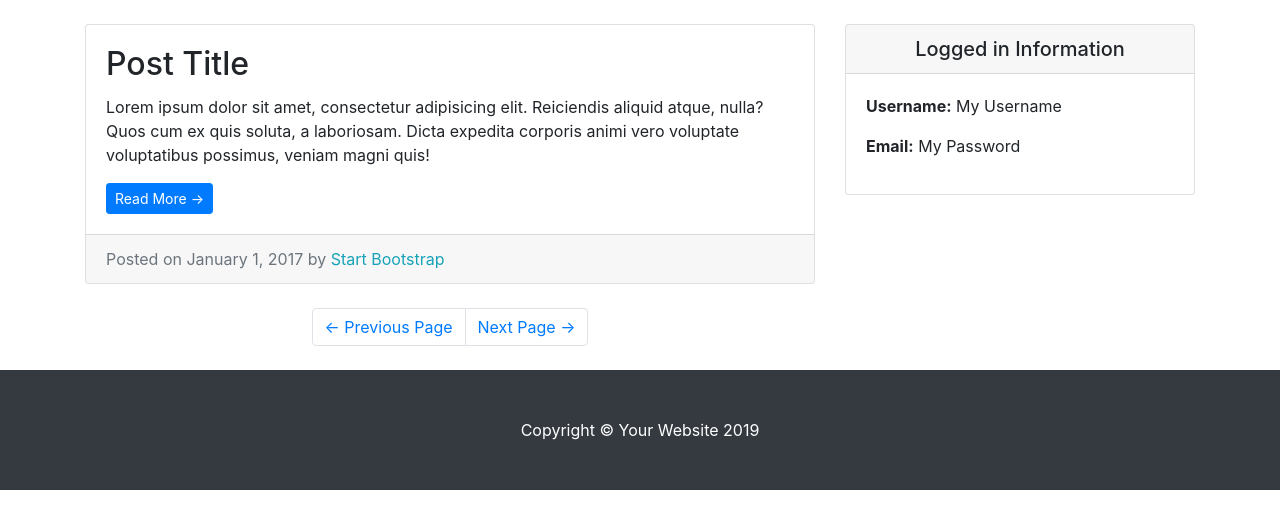
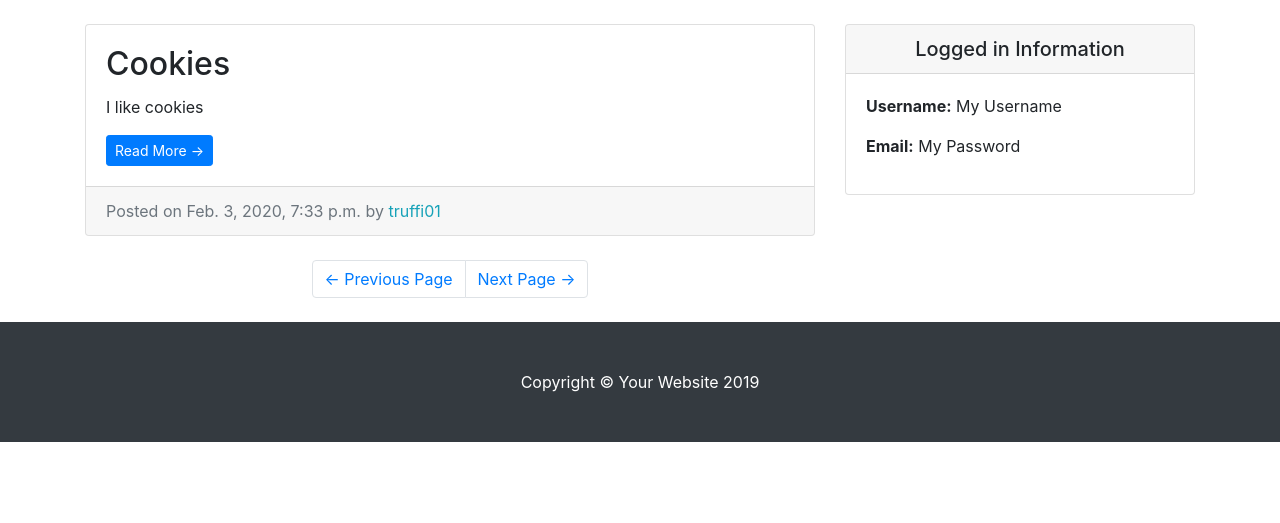
Before and after one commit to truffi01/Blog, a Django app: page / in a window 1280 px wide. Shown: the part 56-579 px from the top of the page. Run offline with Django 3.2, Linux system fonts and the light colour scheme; data comes from the database, SQL or seed files in the repository; some libraries are stand-ins or nearby versions.

Commit message:
added post detail page

```diff
--- /dev/null
+++ b/posts/templates/posts/base.html
@@ -0,0 +1,93 @@
+{% load static %}
+
+<!DOCTYPE html>
+<html lang="en">
+
+<head>
+
+  <meta charset="utf-8">
+  <meta name="viewport" content="width=device-width, initial-scale=1, shrink-to-fit=no">
+  <meta name="description" content="">
+  <meta name="author" content="">
+
+  <title>Blog</title>
+
+  <!-- Bootstrap core CSS -->
+  <link href="{% static 'posts/vendor/bootstrap/css/bootstrap.min.css' %}" rel="stylesheet">
+
+  <!-- Custom styles for this template -->
+  <link href="{% static 'posts/css/blog-home.css' %}" rel="stylesheet">
+
+</head>
+
+<body>
+
+  <!-- Navigation -->
+  <nav class="navbar navbar-expand-lg navbar-dark bg-dark fixed-top">
+    <div class="container">
+      <a class="navbar-brand" href="#">My Blog</a>
+      <button class="navbar-toggler" type="button" data-toggle="collapse" data-target="#navbarResponsive" aria-controls="navbarResponsive" aria-expanded="false" aria-label="Toggle navigation">
+        <span class="navbar-toggler-icon"></span>
+      </button>
+      <div class="collapse navbar-collapse" id="navbarResponsive">
+        <ul class="navbar-nav ml-auto">
+          <li class="nav-item">
+            <a class="nav-link" href="#">Post Now</a>
+          </li>
+          <li class="nav-item">
+            <a class="nav-link" href="#">Log Out</a>
+          </li>
+        </ul>
+      </div>
+    </div>
+  </nav>
+
+  <!-- Page Content -->
+  <div class="container">
+
+    <div class="row">
+
+   {% block content %} {% endblock %}
+
+       <!-- Sidebar Widgets Column -->
+    <div class="col-md-4">
+
+                <!-- Side Widget -->
+      <div class="card my-4">
+          <h5 class="card-header text-center">Logged in Information</h5>
+          <div class="card-body">
+            <ul class="list-unstyled mb-0">
+                <li>
+                    <p> <strong>Username:</strong> My Username </p>
+                </li>
+                <li>
+                    <p> <strong>Email:</strong> My Password</p>
+                </li>
+            </ul>
+          </div>
+        </div>
+
+
+      </div>
+
+    </div>
+    <!-- /.row -->
+
+  </div>
+  <!-- /.container -->
+
+  <!-- Footer -->
+  <footer class="py-5 bg-dark">
+    <div class="container">
+      <p class="m-0 text-center text-white">Copyright &copy; Your Website 2019</p>
+    </div>
+    <!-- /.container -->
+  </footer>
+
+  <!-- Bootstrap core JavaScript -->
+  <script src="{% static 'posts/vendor/jquery/jquery.min.js' %}"></script>
+  <script src="{% static 'posts/bootstrap/js/bootstrap.bundle.min.js' %}"></script>
+
+</body>
+
+</html>
--- a/posts/templates/posts/index.html
+++ b/posts/templates/posts/index.html
@@ -1,67 +1,25 @@
-{% load static %}
+   {% extends "posts/base.html" %}
 
-<!DOCTYPE html>
-<html lang="en">
-
-<head>
-
-  <meta charset="utf-8">
-  <meta name="viewport" content="width=device-width, initial-scale=1, shrink-to-fit=no">
-  <meta name="description" content="">
-  <meta name="author" content="">
-
-  <title>Blog</title>
-
-  <!-- Bootstrap core CSS -->
-  <link href="{% static 'posts/vendor/bootstrap/css/bootstrap.min.css' %}" rel="stylesheet">
-
-  <!-- Custom styles for this template -->
-  <link href="{% static 'posts/css/blog-home.css' %}" rel="stylesheet">
-
-</head>
-
-<body>
-
-  <!-- Navigation -->
-  <nav class="navbar navbar-expand-lg navbar-dark bg-dark fixed-top">
-    <div class="container">
-      <a class="navbar-brand" href="#">My Blog</a>
-      <button class="navbar-toggler" type="button" data-toggle="collapse" data-target="#navbarResponsive" aria-controls="navbarResponsive" aria-expanded="false" aria-label="Toggle navigation">
-        <span class="navbar-toggler-icon"></span>
-      </button>
-      <div class="collapse navbar-collapse" id="navbarResponsive">
-        <ul class="navbar-nav ml-auto">
-          <li class="nav-item">
-            <a class="nav-link" href="#">Post Now</a>
-          </li>
-          <li class="nav-item">
-            <a class="nav-link" href="#">Log Out</a>
-          </li>
-        </ul>
-      </div>
-    </div>
-  </nav>
-
-  <!-- Page Content -->
-  <div class="container">
-
-    <div class="row">
+   {% block content %}
 
    <!-- Blog Entries Column -->
    <div class="col-md-8">
 
+    {% for posts in blog_posts %}
     <!-- Blog Post -->
     <div class="card mb-4 mt-4">
       <div class="card-body">
-            <h2 class="card-title">Post Title</h2>
-            <p class="card-text">Lorem ipsum dolor sit amet, consectetur adipisicing elit. Reiciendis aliquid atque, nulla? Quos cum ex quis soluta, a laboriosam. Dicta expedita corporis animi vero voluptate voluptatibus possimus, veniam magni quis!</p>
+        <h2 class="card-title">{{ posts.post_title }}</h2>
+        <p class="card-text">{{ posts.post_text | truncatechars:100 }}</p>
         <a href="#" class="btn btn-primary btn-sm">Read More &rarr;</a>
       </div>
       <div class="card-footer text-muted">
-            Posted on January 1, 2017 by
-            <span class= "text-info mr-2">Start Bootstrap</span>
+        Posted on {{ posts.post_date }} by
+        <span class= "text-info mr-2">{{ posts.post_author }}</span>
       </div>
     </div>
+
+    {% endfor %}
 
     <!-- Pagination -->
     <ul class="pagination justify-content-center mb-4">
@@ -75,45 +33,4 @@
 
   </div>
 
-       <!-- Sidebar Widgets Column -->
-    <div class="col-md-4">
-
-                <!-- Side Widget -->
-      <div class="card my-4">
-          <h5 class="card-header text-center">Logged in Information</h5>
-          <div class="card-body">
-            <ul class="list-unstyled mb-0">
-                <li>
-                    <p> <strong>Username:</strong> My Username </p>
-                </li>
-                <li>
-                    <p> <strong>Email:</strong> My Password</p>
-                </li>
-            </ul>
-          </div>
-        </div>
-
-
-      </div>
-
-    </div>
-    <!-- /.row -->
-
-  </div>
-  <!-- /.container -->
-
-  <!-- Footer -->
-  <footer class="py-5 bg-dark">
-    <div class="container">
-      <p class="m-0 text-center text-white">Copyright &copy; Your Website 2019</p>
-    </div>
-    <!-- /.container -->
-  </footer>
-
-  <!-- Bootstrap core JavaScript -->
-  <script src="{% static 'posts/vendor/jquery/jquery.min.js' %}"></script>
-  <script src="{% static 'posts/bootstrap/js/bootstrap.bundle.min.js' %}"></script>
-
-</body>
-
-</html>
+  {% endblock %}
--- a/posts/urls.py
+++ b/posts/urls.py
@@ -1,7 +1,8 @@
 
 from django.urls import path
-from .views import HomePage
+from .views import HomePage, PostView
 
 urlpatterns = [
-    path('', HomePage.as_view(), name= "blog-home")
+    path('', HomePage.as_view(), name= "blog-home"),
+    path('post/<int:pk>/', PostView.as_view(), name='post_detail')
 ]
--- a/posts/views.py
+++ b/posts/views.py
@@ -1,7 +1,12 @@
 from django.shortcuts import render
-from django.views.generic import ListView
+from django.views.generic import ListView, DetailView
 from .models import Post
 
 class HomePage(ListView):
     model = Post
     template_name = 'posts/index.html'
+    context_object_name = "blog_posts"
+
+class PostView(DetailView):
+    model = Post
+    template_name = 'posts/post_detail.html'
```
Also changed, not shown: posts/templates/posts/post_detail.html (added, +36 -0 lines). Lines whose indentation alone changed are shown as unchanged.
